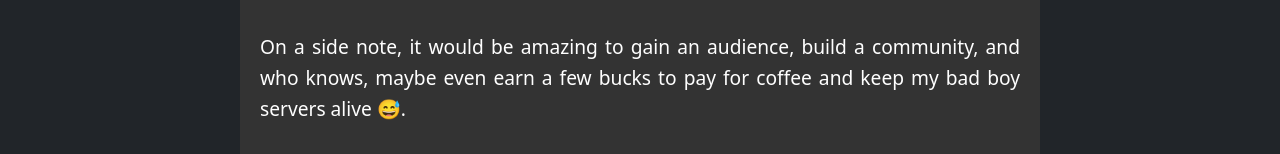
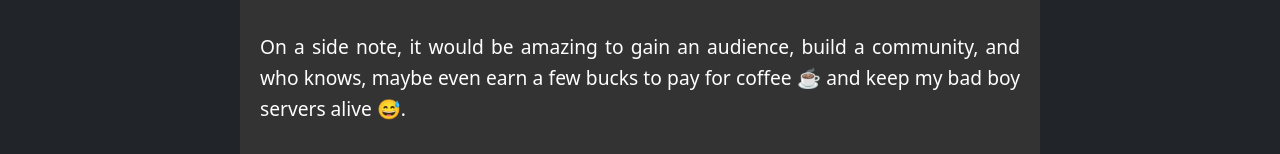
Before and after one commit to semper-proficiens/programmerq, a React (Create React App) app in the folder react-app/: page /about in a window 1280 px wide. Shown: the part 615-769 px from the top of the page. Built offline with nearby package versions, Linux system fonts and the light colour scheme.

Commit message:
improve about page

```diff
--- a/react-app/src/components/AboutPage.js
+++ b/react-app/src/components/AboutPage.js
@@ -34,7 +34,8 @@ function AboutPage() {
                     <br/>
 
                     On a side note, it would be amazing to gain an audience, build a community, and who knows, maybe even
-                    earn a few bucks to pay for coffee and keep my bad boy servers alive <span role="img" aria-label="smiling and sweating">😅</span>.
+                    earn a few bucks to pay for coffee <span role="img" aria-label="coffee">☕️</span> and keep my bad
+                    boy servers alive <span role="img" aria-label="smiling and sweating">😅</span>.
                 </p>
             </section>
         </article>
```
